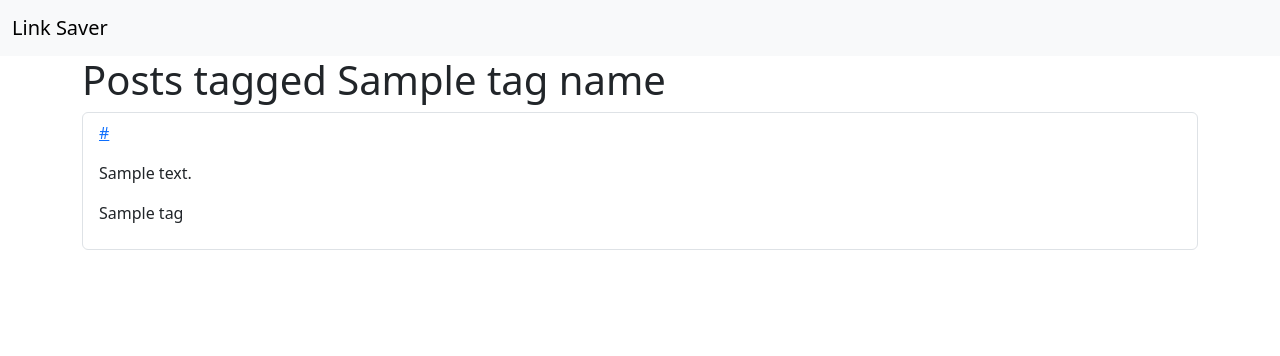
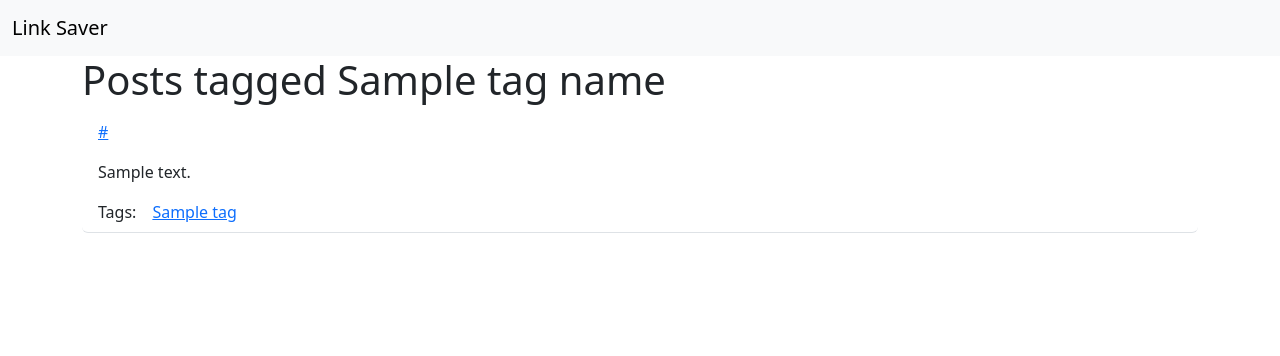
Before and after one commit to rrees/link-saver, a Python web app: template app/templates/links-by-tag.html in a window 1280 px wide. Shown: the top 356 px of the page. Run offline with Jinja, Linux system fonts and the light colour scheme; the template is opened without the code that fills it: most values are stand-ins (such as "Sample title", 1, 10 or a date in 2020).

Commit message:
Finalises the way that tagged links are displayed

```diff
--- a/app/handlers/routes.py
+++ b/app/handlers/routes.py
@@ -3,5 +3,5 @@ from . import pages
 routes = [
     ("/", "front_page", pages.front_page, ["GET"]),
     ("/home", "home_page", pages.home, ["GET"]),
-    ("/links/tagged/<tag_name>", "post_by_tag", pages.tag, ["GET"]),
+    ("/links/tagged/<tag_name>", "links_by_tag", pages.tag, ["GET"]),
 ]
--- /dev/null
+++ b/app/templates/fragments/links-list.html
@@ -0,0 +1,19 @@
+
+<ul class="list-group">
+	{% for link in links %}
+		<li class="list-group-item border-0 border-bottom">
+			<p><a href="{{link.url}}">{{link.url}}</a></p>
+			{% if link.notes %}
+			<p>{{link.notes}}</p>
+			{% endif %}
+			{% if link.tags %}
+			<div class="hstack gap-3">
+				<span>Tags:</span>
+				{% for tag in link.tags %}
+				<a href="{{url_for('links_by_tag', tag_name=tag)}}">{{tag}}</a>
+				{% endfor %}
+			</div>
+			{% endif %}
+		</li>
+	{% endfor %}
+</ul>
--- a/app/templates/links-by-tag.html
+++ b/app/templates/links-by-tag.html
@@ -7,19 +7,7 @@
 	<h1>Posts tagged {{tag_name}}</h1>
 
 	{% if links %}
-	<ul class="list-group">
-		{% for link in links %}
-			<li class="list-group-item">
-				<p><a href="{{link.url}}">{{link.url}}</a></p>
-				{% if link.notes %}
-				<p>{{link.notes}}</p>
-				{% endif %}
-				{% if link.tags %}
-				<p>{{link.tags | join(' ')}}</p>
-				{% endif %}
-			</li>
-		{% endfor %}
-	</ul>
+	{% include 'fragments/links-list.html' %}
 	{% else %}
 	<p>No posts are tagged {{tag_name}}</p>
 	{% endif %}
```
Also changed, not shown: app/templates/home.html (+9 -17 lines).
